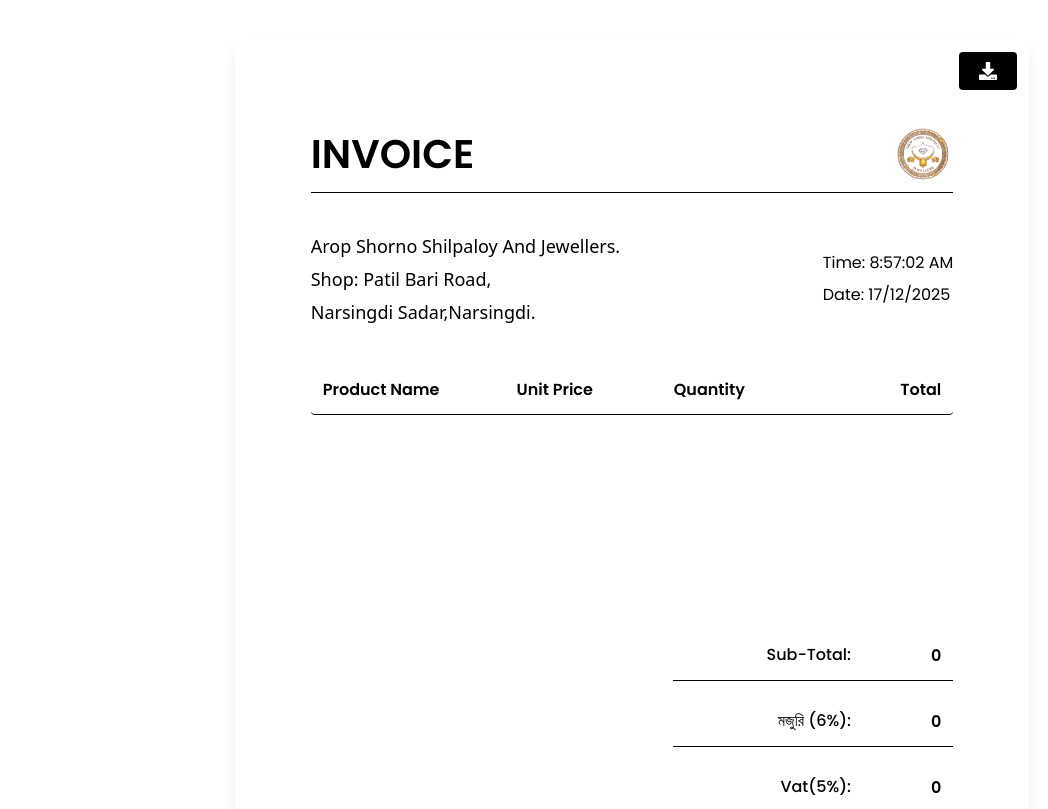
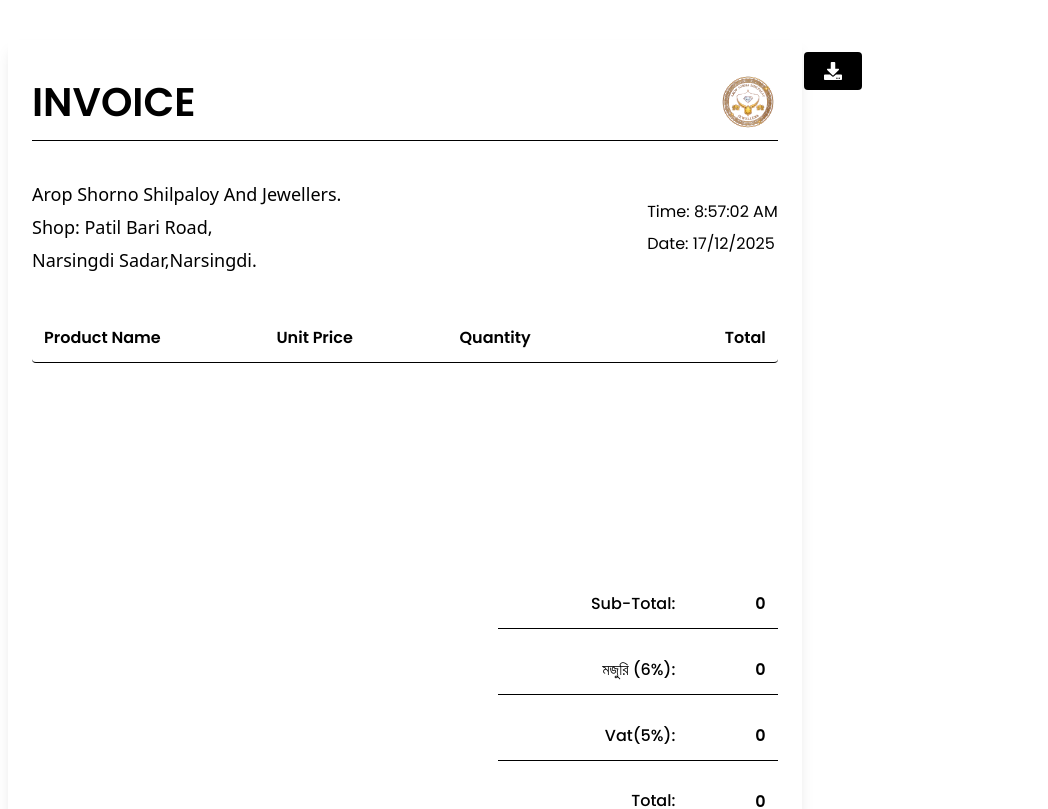
Before and after one commit to aropdhar/gold_management_website, a React (Vite) app: page /invoice in a window 1280 px wide. Shown: the top 809 px of the page, without its empty margins (8-1056 px from the left). Built offline with nearby package versions, Linux system fonts and the light colour scheme; a web font is replaced by a local one.

Commit message:
update_all

```diff
--- a/src/component/rootlayout/navbar/Navbar.jsx
+++ b/src/component/rootlayout/navbar/Navbar.jsx
@@ -23,7 +23,7 @@ const Navbar = ({scrolled}) => {
 
   return (
     <>
-      <div className={`fixed px-5 md:px-0 w-full z-50 transition-all duration-500 ease-in-out
+      <div className={`fixed px-5 md:px-0 w-full z-1000 transition-all duration-500 ease-in-out
         ${scrolled
           ? "-translate-y-13 bg-white shadow-lg dark:bg-gray-900"
           : "translate-y-0 bg-white dark:bg-gray-900"}`}>
--- a/src/index.css
+++ b/src/index.css
@@ -59,7 +59,13 @@ html {
   transition: background-color 0.5s, color 0.5s;
 }
 
+body {
+  background-color: white;
+}
 
+.dark body {
+  background-color: #1c1b22;
+}
 
 
 .linelist{
--- a/src/pages/addtocart/Addtocart.jsx
+++ b/src/pages/addtocart/Addtocart.jsx
@@ -74,7 +74,7 @@ const Addtocart = () => {
                 <div key={index} className='flex items-center border-b-2 p-4 border-gray-300 justify-between'>
                     <div className='flex flex-col md:flex-row flex-1 justify-start items-center gap-x-2.5'>
                       <div className='relative'>
-                        <span className='absolute -left-1 -top-1 bg-[#f5f5f5] rounded-[50%]'><IoIosCloseCircleOutline /></span>
+                        <span className='absolute -left-1 -top-1 bg-[#f5f5f5] rounded-[50%] text-black dark:text-black'><IoIosCloseCircleOutline /></span>
                         <div className='w-[65px] h-[65px] overflow-hidden'>
                             <img className='w-full h-full object-cover rounded' src={item.image} alt={item.image} />
                         </div>
@@ -101,10 +101,10 @@ const Addtocart = () => {
           {/* apply Subtotal section */}
             <div className='flex flex-col gap-y-2  md:flex-row md:gap-x-2 lg:gap-x-0 md:items-start md:justify-between items-center justify-center'>
               <div className='flex items-center gap-x-1'>
-               <input className='border-2 border-black py-2 md:py-1 lg:py-2 outline-none px-1.5 lg:w-[250px] rounded' type="text" placeholder='Apply Coupon'/>
+                <input className='border-2 dark:border-white border-black py-2 md:py-1 lg:py-2 outline-none px-1.5 lg:w-[250px] rounded' type="text" placeholder='Apply Coupon'/>
                 <button className='bg-red-500 py-2 px-3 md:px-2 md:text-[14px] lg:px-5 lg:text-[18px] text-white rounded cursor-pointer'>Apply Coupon</button>
               </div>
-            <div className='lg:w-[420px] p-5 rounded border-2 border-black'>
+              <div className='lg:w-[420px] p-5 rounded border-2 dark:border-white border-black'>
                 <h1 className='text-[20px] font-Poppins '>Cart Totals</h1>
                 <div className='flex flex-col'>
                   <div className='flex items-center justify-between border-b border-[#999] px-1.5 py-3'>
--- a/src/pages/home/bestseilling/BestseillingProduct.jsx
+++ b/src/pages/home/bestseilling/BestseillingProduct.jsx
@@ -72,7 +72,9 @@ const BestseillingProduct = () => {
                 <div className="slider-container">
                   <Slider ref={sliderref} {...settings}>
                       {product.map((item , index)=>(
-                        <ProductCard key={index} itemData={item}/>
+                        <div key={index}>
+                          <ProductCard itemData={item}/>
+                        </div>
                       ))}
                   </Slider>
                 </div>
@@ -87,8 +89,6 @@ const BestseillingProduct = () => {
              </div>
           </div>
       </div>
-
-
     </div>
   )
 }
--- a/src/pages/invoice/Invoice.jsx
+++ b/src/pages/invoice/Invoice.jsx
@@ -58,7 +58,8 @@ const Invoice = () => {
   return (
     <>
         <div className="w-full flex justify-center my-10 bg-white dark:bg-[#1c1b22] dark:text-white">
-            <div ref={printRef} style={{ width: "210mm", minHeight: "297mm", padding: "20mm", paddingBottom:"0"}} className="shadow-lg relative bg-white text-black">
+            <div className="custom-container mx-auto">
+                <div ref={printRef} className="shadow-lg relative bg-white text-black w-full md:w-[210mm] min-h-[297mm] p-4 sm:p-6 md:p-[20mm]pb-0 print:w-[210mm] print:min-h-[297mm] print:p-[20mm] print:pb-0">
                     {/* Invoice Header Section */}
                         <div className="flex items-center py-2 border-b border-black justify-between">
                             <div>
@@ -162,8 +163,9 @@ const Invoice = () => {
                             <h1>aropdhar0@gmail.com</h1>
                             <span>Narsingdi Sadar,Narsingdi.</span>
                         </div>
-                    <div className="absolute top-3 right-3">
+                        <div className="fixed bottom-0 right-0 md:absolute md:top-3 md:-right-15">
                             <button onClick={handleDownloadPDF} className="bg-black text-white px-5 py-2.5 text-[18px] rounded cursor-pointer"><FaDownload /></button>
+                        </div>
                 </div>
             </div>
         </div>
```
Lines whose indentation alone changed are shown as unchanged.
